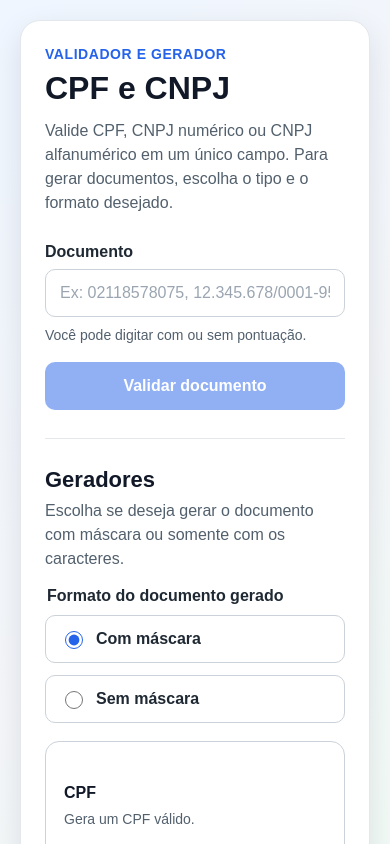
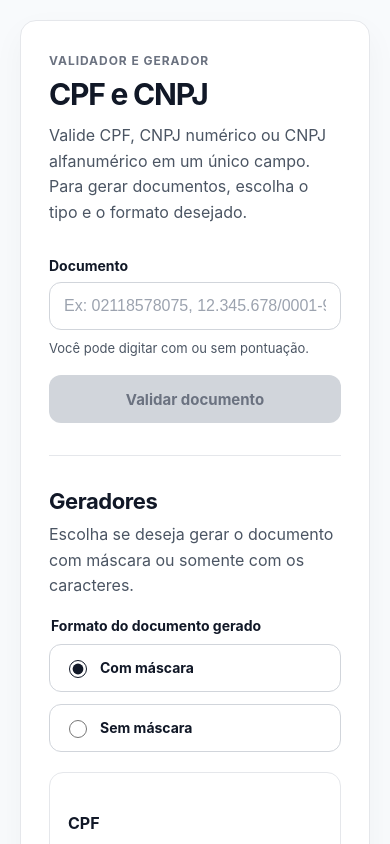
Before and after one commit to gianlpt/CNPJ-CPF, a React (Vite) app: page / in a window 390 px wide. Shown: the top 844 px of the page. Built offline with nearby package versions, Linux system fonts and the light colour scheme.

Commit message:
troca de cor do layout

```diff
--- a/src/style.css
+++ b/src/style.css
@@ -4,9 +4,9 @@
 
 body {
   margin: 0;
-  font-family: Arial, Helvetica, sans-serif;
-  background: linear-gradient(135deg, #eff6ff 0%, #f4f6f9 45%, #f0fdf4 100%);
-  color: #1f2933;
+  font-family: Inter, Arial, Helvetica, sans-serif;
+  background: #f8fafc;
+  color: #111827;
 }
 
 .page {
@@ -21,24 +21,24 @@ body {
   width: 100%;
   max-width: 760px;
   background: #ffffff;
-  border-radius: 20px;
-  padding: 36px;
-  box-shadow: 0 10px 30px rgba(15, 23, 42, 0.1);
-  border: 1px solid #e4e7eb;
+  border: 1px solid #e5e7eb;
+  border-radius: 18px;
+  padding: 40px;
+  box-shadow: 0 12px 32px rgba(15, 23, 42, 0.04);
 }
 
 .header {
-  margin-bottom: 28px;
+  margin-bottom: 32px;
 }
 
 .eyebrow {
   display: inline-block;
-  margin-bottom: 8px;
-  color: #2563eb;
-  font-size: 14px;
+  margin-bottom: 10px;
+  color: #6b7280;
+  font-size: 12px;
   font-weight: 700;
   text-transform: uppercase;
-  letter-spacing: 0.04em;
+  letter-spacing: 0.08em;
 }
 
 h1,
@@ -49,25 +49,28 @@ p {
 
 h1 {
   margin-bottom: 12px;
-  font-size: 32px;
-  line-height: 1.15;
+  font-size: 36px;
+  line-height: 1.1;
   color: #111827;
+  letter-spacing: -0.04em;
 }
 
 h2 {
-  margin-bottom: 6px;
+  margin-bottom: 8px;
   font-size: 22px;
   color: #111827;
+  letter-spacing: -0.02em;
 }
 
 .description,
 .section-header p,
 .hint {
-  color: #52606d;
-  line-height: 1.5;
+  color: #4b5563;
+  line-height: 1.6;
 }
 
 .description {
+  max-width: 620px;
   margin-bottom: 0;
 }
 
@@ -83,44 +86,47 @@ h2 {
 }
 
 label {
+  color: #111827;
+  font-size: 14px;
   font-weight: 700;
-  color: #1f2933;
 }
 
 input {
   min-height: 48px;
-  border: 1px solid #cbd2d9;
-  border-radius: 10px;
+  border: 1px solid #d1d5db;
+  border-radius: 12px;
   padding: 0 14px;
   font-size: 16px;
   background: #ffffff;
   color: #111827;
+  transition: border-color 0.2s ease, box-shadow 0.2s ease;
 }
 
 input::placeholder {
-  color: #9aa5b1;
+  color: #9ca3af;
 }
 
 input:focus {
-  outline: 3px solid #dbeafe;
-  border-color: #2563eb;
+  outline: none;
+  border-color: #111827;
+  box-shadow: 0 0 0 3px rgba(17, 24, 39, 0.08);
 }
 
 input[aria-invalid="true"] {
-  border-color: #c62828;
+  border-color: #dc2626;
 }
 
 .hint {
   margin-bottom: 0;
-  font-size: 14px;
+  font-size: 13px;
 }
 
 .feedback {
   margin: 4px 0 0;
   padding: 12px 14px;
-  border-radius: 10px;
+  border-radius: 12px;
   font-size: 14px;
-  font-weight: 700;
+  font-weight: 600;
 }
 
 .feedback-success {
@@ -143,42 +149,50 @@ button {
   width: 100%;
   min-height: 48px;
   border: 0;
-  border-radius: 10px;
-  background: #2563eb;
+  border-radius: 12px;
+  background: #111827;
   color: #ffffff;
-  font-size: 16px;
+  font-size: 15px;
   font-weight: 700;
   cursor: pointer;
+  transition: background 0.2s ease, transform 0.1s ease;
 }
 
 .btn-primary:hover:not(:disabled) {
-  background: #1d4ed8;
+  background: #374151;
+}
+
+.btn-primary:active:not(:disabled) {
+  transform: translateY(1px);
 }
 
 .btn-primary:disabled {
-  opacity: 0.5;
+  background: #d1d5db;
+  color: #6b7280;
   cursor: not-allowed;
 }
 
 .divider {
-  border-top: 1px solid #e4e7eb;
-  margin: 28px 0;
+  border: 0;
+  border-top: 1px solid #e5e7eb;
+  margin: 32px 0;
 }
 
 .section-header {
-  margin-bottom: 16px;
+  margin-bottom: 18px;
 }
 
 .format-control {
-  margin: 0 0 18px;
+  margin: 0 0 20px;
   padding: 0;
   border: 0;
 }
 
 .format-control legend {
   margin-bottom: 10px;
+  color: #111827;
+  font-size: 14px;
   font-weight: 700;
-  color: #1f2933;
 }
 
 .format-options {
@@ -193,26 +207,28 @@ button {
   gap: 10px;
   min-height: 48px;
   padding: 12px 14px;
-  border: 1px solid #cbd2d9;
-  border-radius: 10px;
+  border: 1px solid #d1d5db;
+  border-radius: 12px;
   background: #ffffff;
-  color: #1f2933;
+  color: #111827;
   cursor: pointer;
+  transition: border-color 0.2s ease, background 0.2s ease;
 }
 
 .format-option:hover {
-  border-color: #2563eb;
-  background: #eff6ff;
+  border-color: #111827;
+  background: #f9fafb;
 }
 
 .format-option input {
   width: 18px;
   height: 18px;
   min-height: auto;
-  accent-color: #2563eb;
+  accent-color: #111827;
 }
 
 .format-option span {
+  font-size: 14px;
   font-weight: 700;
 }
 
@@ -225,21 +241,22 @@ button {
 .generator-card {
   min-height: 132px;
   padding: 18px;
-  border: 1px solid #cbd2d9;
+  border: 1px solid #e5e7eb;
   border-radius: 14px;
   background: #ffffff;
-  color: #1f2933;
+  color: #111827;
   text-align: left;
   cursor: pointer;
-  transition: border-color 0.2s ease, box-shadow 0.2s ease, transform 0.2s ease,
-    background 0.2s ease;
+  transition: border-color 0.2s ease, background 0.2s ease, transform 0.1s ease;
 }
 
 .generator-card:hover {
-  border-color: #2563eb;
-  background: #eff6ff;
-  box-shadow: 0 8px 20px rgba(37, 99, 235, 0.12);
-  transform: translateY(-2px);
+  border-color: #111827;
+  background: #f9fafb;
+}
+
+.generator-card:active {
+  transform: translateY(1px);
 }
 
 .generator-card strong {
@@ -247,13 +264,14 @@ button {
   margin-bottom: 8px;
   color: #111827;
   font-size: 16px;
+  font-weight: 700;
 }
 
 .generator-card span {
   display: block;
-  color: #52606d;
+  color: #4b5563;
   font-size: 14px;
-  line-height: 1.4;
+  line-height: 1.5;
 }
 
 .generated {
@@ -261,17 +279,17 @@ button {
   align-items: center;
   justify-content: space-between;
   gap: 16px;
-  margin-top: 18px;
+  margin-top: 20px;
   padding: 16px;
-  background: #f0fdf4;
-  border: 1px solid #bbf7d0;
-  border-radius: 12px;
+  background: #f9fafb;
+  border: 1px solid #e5e7eb;
+  border-radius: 14px;
 }
 
 .generated-label {
   display: block;
   margin-bottom: 6px;
-  color: #166534;
+  color: #4b5563;
   font-size: 13px;
   font-weight: 700;
 }
@@ -280,30 +298,33 @@ button {
   display: block;
   background: transparent;
   padding: 0;
-  color: #166534;
+  color: #111827;
+  font-family: "Courier New", monospace;
   font-size: 18px;
   font-weight: 700;
 }
 
 .btn-copy {
-  min-height: 36px;
-  border: 1px solid #16a34a;
-  border-radius: 8px;
-  background: #16a34a;
-  color: #ffffff;
+  min-height: 38px;
+  border: 1px solid #111827;
+  border-radius: 10px;
+  background: #ffffff;
+  color: #111827;
   font-size: 14px;
   font-weight: 700;
   padding: 8px 14px;
   cursor: pointer;
+  transition: background 0.2s ease, color 0.2s ease;
 }
 
 .btn-copy:hover {
-  background: #15803d;
+  background: #111827;
+  color: #ffffff;
 }
 
 button:focus-visible,
 input:focus-visible {
-  outline: 3px solid #93c5fd;
+  outline: 3px solid rgba(17, 24, 39, 0.18);
   outline-offset: 2px;
 }
 
@@ -314,7 +335,12 @@ input:focus-visible {
   }
 
   .card {
-    padding: 24px;
+    padding: 28px;
+    border-radius: 16px;
+  }
+
+  h1 {
+    font-size: 30px;
   }
 
   .generator-grid {
```
